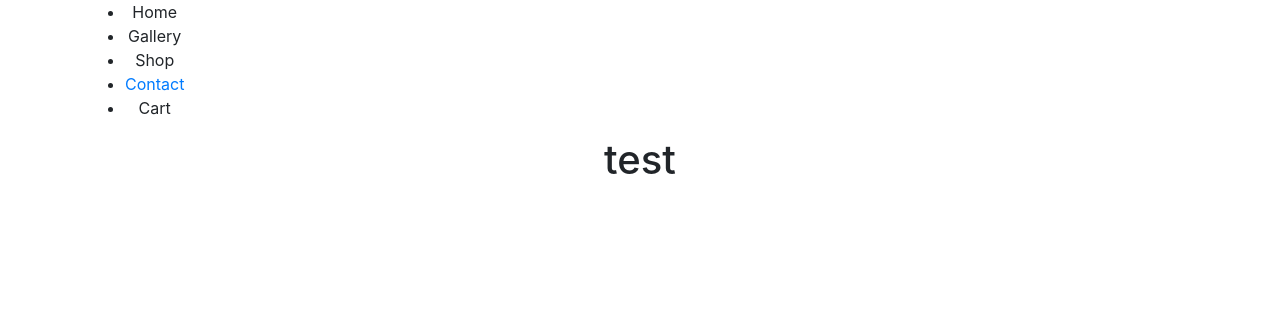
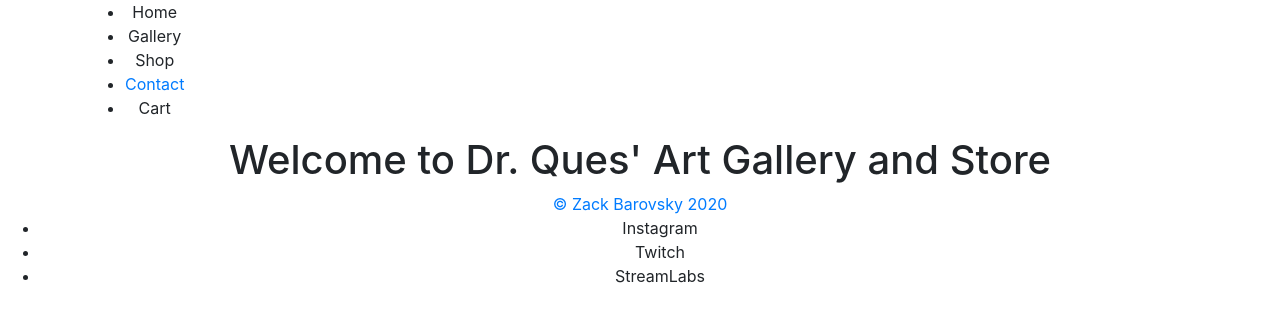
Before and after one commit to zbarovsky/gl-client, a React (Create React App) app: page /cart in a window 1280 px wide. Shown: the top 322 px of the page. Built offline with nearby package versions, Linux system fonts and the light colour scheme.

Commit message:
added footer, no styling yet for anything

```diff
--- a/src/App.js
+++ b/src/App.js
@@ -1,7 +1,7 @@
 import React from 'react';
 import { Switch, Route, Redirect } from 'react-router-dom';
 import Navbar from './components/Navbar';
-import Home from'./components/Home';
+import Footer from './components/Footer'
 import 'bootstrap/dist/css/bootstrap.min.css';
 import './App.css';
 
@@ -11,15 +11,16 @@ function App() {
       <Navbar />
 
       {/* <Switch>
-        <Route path='/' exact component={ Home } />
         <Route path='/gallery' exact component={ Gallery } />
         <Route path='/shop' exact component={ Shop }/>
         <Route path='/cart' exact component={ Cart }/>
       </Switch> */}
 
       <div>
-        <h1>test</h1>
+        <h1>Welcome to Dr. Ques' Art Gallery and Store</h1>
       </div>
+
+      <Footer />
     </div>
   );
 }
--- /dev/null
+++ b/src/components/Footer.js
@@ -0,0 +1,26 @@
+import React from 'react'
+
+const Footer = () => {
+    return (
+        <div>
+            <div className='copywrite'>
+                <a href='https://zackbarovsky.dev/'>© Zack Barovsky 2020</a>
+            </div>
+            <div className='socialMedia'>
+                <ul>
+                    <li>
+                       Instagram
+                    </li>
+                    <li>
+                       Twitch
+                    </li>
+                    <li>
+                       StreamLabs
+                    </li>
+                </ul>
+            </div>
+        </div>
+    )
+}
+
+export default Footer;
--- a/src/components/Home.js
+++ /dev/null
@@ -1,11 +0,0 @@
-import React from 'react';
-
-const Home = () => {
-    return (
-        <div>
-            <h1>Test</h1>
-        </div>
-    )
-}
-
-export default Home;
```
